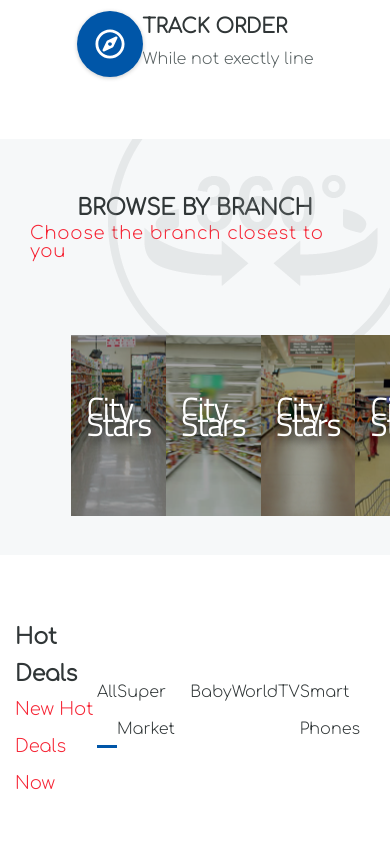
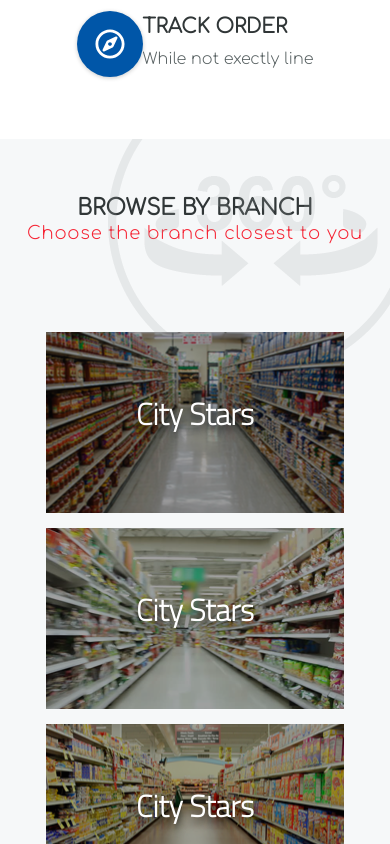
Before and after one commit to mohamedeliwa/nasnav-task, a React (Create React App) app: page / in a window 390 px wide. Shown: the part 1400-2244 px from the top of the page. Built offline with nearby package versions, Linux system fonts and the light colour scheme.

Commit message:
Browse By Branch made responsive

```diff
--- a/src/components/BrowseByBranch.js
+++ b/src/components/BrowseByBranch.js
@@ -7,7 +7,7 @@ import image3 from "../assets/images/Branches/Layer_25.png";
 import image4 from "../assets/images/Branches/Layer_26.png";
 import image5 from "../assets/images/Branches/Layer_360.png";
 const Wrapper = styled(Container)`
-  height: 416px;
+  min-height: 416px;
   background-color: #f6f8f9;
   //   background-color: #eee;
   //   padding: 0;
@@ -16,6 +16,7 @@ const Wrapper = styled(Container)`
   //   align-items: center;
   position: relative;
   overflow: hidden;
+  padding: 0;
   //   justify-content: center;
 `;
 const Header = styled(Container)`
@@ -47,6 +48,10 @@ const Header = styled(Container)`
     text-align: left;
     color: #f62434;
   }
+  @media (max-width: 382px){
+    align-items: flex-start;
+
+  }
 `;
 const Branches = styled(Container)`
   width: 77%;
@@ -54,8 +59,26 @@ const Branches = styled(Container)`
   display: flex;
   align-items: center;
   justify-content: space-around;
-
+  padding: 0;
   margin-top: 59px;
+  @media (max-width: 1660px){
+    // flex-wrap: wrap;
+    width: 85%;
+  }
+  @media (max-width: 1500px){
+    width: 95%;
+  }
+  @media (max-width: 1365px){
+    width: 100%;
+  }
+  @media (max-width: 1228px){
+    width: 85%;
+    flex-wrap: wrap;
+  }
+  @media (max-width: 747px){
+    width: 100%;
+    flex-wrap: wrap;
+  }
 `;
 
 const Branch = styled(Container)`
@@ -79,6 +102,9 @@ const Branch = styled(Container)`
   align-items: center;
   z-index: 2;
   cursor: pointer;
+  @media (max-width: 1228px){
+    margin-top: 15px;
+  }
 `;
 const Image360 = styled.img`
   //   width: 283px;
```
